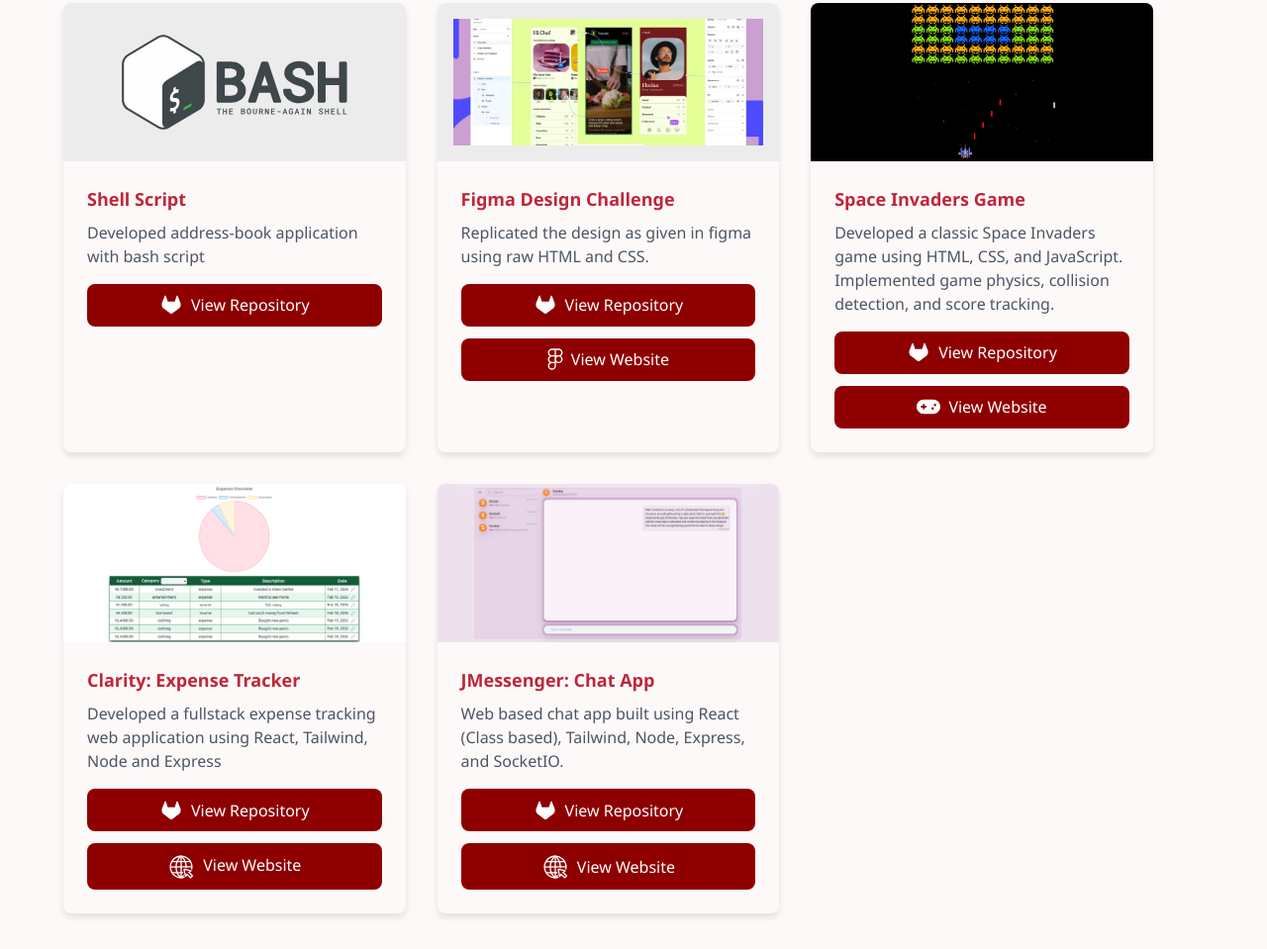
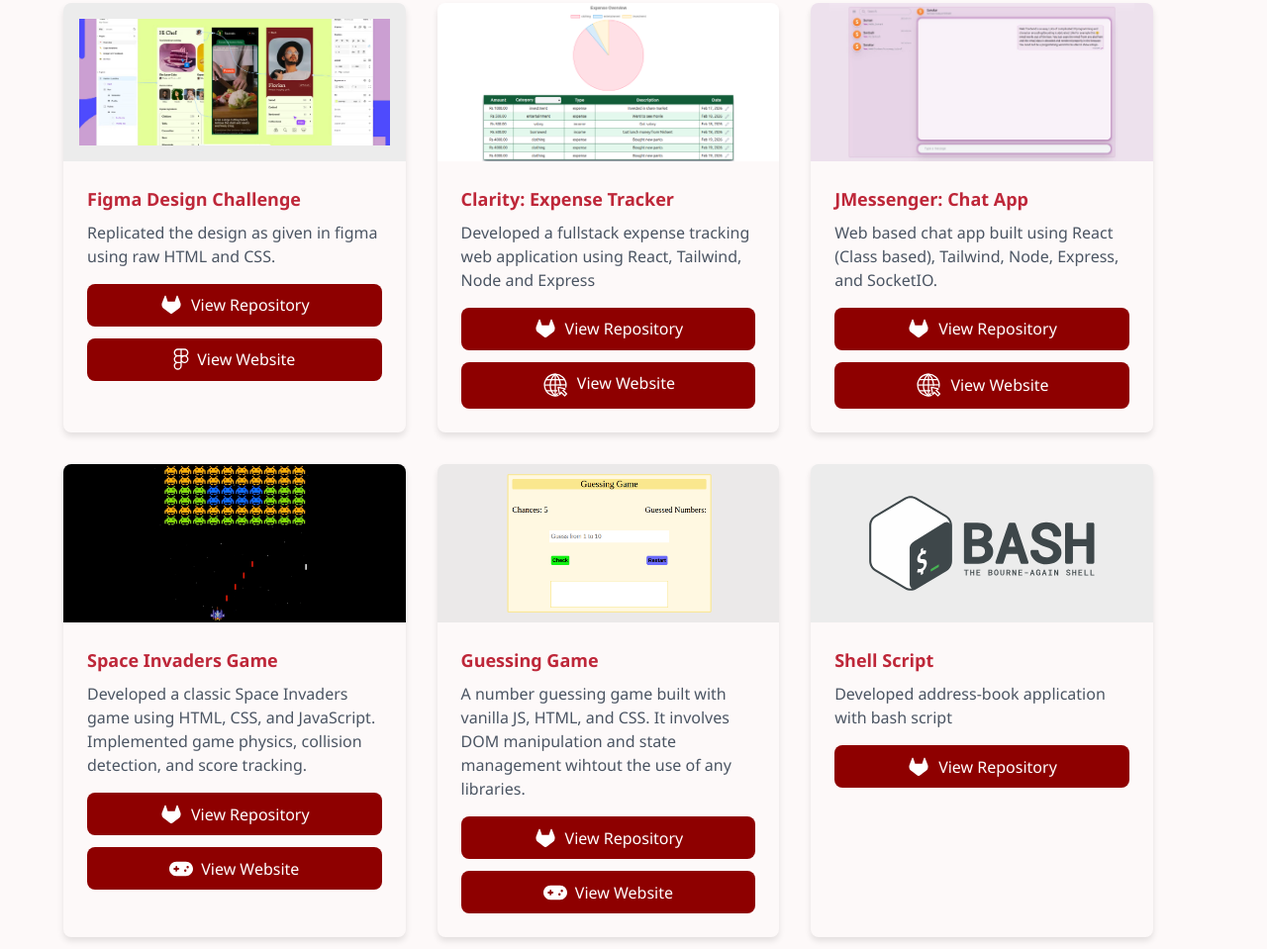
Before and after one commit to sanskarbhusal/portfolio, a website: page index.html in a window 1280 px wide. Shown: the part 701-1660 px from the top of the page at 99% size. Drawn offline with Linux system fonts and the light colour scheme.

Commit message:
feat: arrange project card based on value

```diff
--- a/index.html
+++ b/index.html
@@ -97,29 +97,6 @@
 
                 <div class="project-card">
                     <div class="h-[160px] overflow-clip">
-                        <img class="thumbnail-img" src="./assets/bash_logo.svg" alt="shell_script_thumbnail">
-                    </div>
-                    <div class="flex flex-col p-6">
-                        <h3 class="text-lg font-semibold mb-2">
-                            Shell Script
-                        </h3>
-                        <p class="text-gray-600 mb-[1em]">
-                            Developed address-book application with bash script
-                        </p>
-                        <a class="flex gap-2 justify-center bg-theme-dark hover:bg-theme-light text-white pl-4 pr-4 pt-[0.6rem] pb-[0.6rem] rounded-lg transition-colors ease-in-out"
-                            href="https://git.bajratechnologies.com/j-25-11/J-25-11-QA/sanskar-bhusal/address-book">
-                            <svg class="fill-white text-lg w-6" xmlns="http://www.w3.org/2000/svg"
-                                viewBox="0 0 640 640">
-                                <path
-                                    d="M568 268.6L567.3 266.8L497.6 85C496.2 81.4 493.7 78.4 490.4 76.4C488 74.8 485.3 73.9 482.4 73.6C479.5 73.3 476.7 73.7 474 74.7C471.3 75.7 468.9 77.4 466.9 79.5C465 81.6 463.6 84.2 462.8 86.9L415.8 230.9L225.3 230.9L178.2 86.9C177.4 84.1 176 81.6 174.1 79.5C172.1 77.4 169.7 75.8 167 74.7C164.4 73.7 161.5 73.3 158.6 73.6C155.7 73.9 153 74.8 150.6 76.4C147.4 78.4 144.8 81.5 143.4 85L73.8 266.8L73 268.6C63 294.8 61.7 323.6 69.5 350.6C77.2 377.5 93.5 401.3 115.9 418.2L116.2 418.4L116.8 418.8L222.8 498.3C261.3 527.4 289.5 548.6 307.4 562.2C311.1 564.1 315.7 566.5 320.4 566.5C325.1 566.5 329.7 564.1 333.4 562.2C351.3 548.7 379.5 527.3 418 498.3L524.7 418.4L525 418.1C547.4 401.2 563.7 377.5 570.6 350.6C579.2 323.6 578 294.8 568 268.6z" />
-                            </svg>
-                            <span> View Repository
-                            </span> </a>
-                    </div>
-                </div>
-
-                <div class="project-card">
-                    <div class="h-[160px] overflow-clip">
                         <img class="thumbnail-img figma-thumbnail" src="assets/figma-thumbnail.avif"
                             alt="figma thumbnail">
                     </div>
@@ -143,39 +120,6 @@
                             <svg class="fill-white text-lg w-4" viewBox="0 0 384 512">
                                 <path
                                     d="M14 95.8C14 42.9 56.9 0 109.8 0L274.2 0c52.9 0 95.8 42.9 95.8 95.8 0 33.5-17.2 63-43.2 80.1 26 17.1 43.2 46.6 43.2 80.1 0 52.9-42.9 95.8-95.8 95.8l-2.1 0c-24.8 0-47.4-9.4-64.4-24.9l0 88.3c0 53.6-44 96.8-97.4 96.8-52.8 0-96.3-42.8-96.3-95.8 0-33.5 17.2-63 43.2-80.1-26-17.1-43.2-46.6-43.2-80.1s17.2-63 43.2-80.1C31.2 158.8 14 129.3 14 95.8zm162.3 95.8l-66.5 0c-35.6 0-64.4 28.8-64.4 64.4 0 35.4 28.6 64.2 64 64.4l66.9 0 0-128.8zM207.7 256c0 35.6 28.8 64.4 64.4 64.4l2.1 0c35.6 0 64.4-28.8 64.4-64.4s-28.8-64.4-64.4-64.4l-2.1 0c-35.6 0-64.4 28.8-64.4 64.4zm-97.9 95.8l-.4 0c-35.4 .2-64 29-64 64.4s29.2 64.4 64.9 64.4c36.3 0 66-29.4 66-65.5l0-63.4-66.5 0zm0-320.4c-35.6 0-64.4 28.8-64.4 64.4s28.8 64.4 64.4 64.4l66.5 0 0-128.8-66.5 0zm97.9 128.8l66.5 0c35.6 0 64.4-28.8 64.4-64.4s-28.8-64.4-64.4-64.4l-66.5 0 0 128.8z" />
-                            </svg>
-                            <span> View Website
-                            </span> </a>
-                    </div>
-                </div>
-
-
-                <div class="project-card">
-                    <div class="h-[160px] overflow-clip">
-                        <img class="thumbnail-img space-invaders-thumbnail" src="assets/space-invaders-thumbnail.png"
-                            alt="game thumbnail">
-                    </div>
-                    <div class="flex flex-col p-6">
-                        <h3 class="text-lg font-semibold mb-2">
-                            Space Invaders Game
-                        </h3>
-                        <p class="text-gray-600 mb-[1em]">
-                            Developed a classic Space Invaders game using HTML, CSS, and JavaScript. Implemented game
-                            physics, collision detection, and score tracking.
-                        </p>
-                        <a class="flex gap-2 justify-center bg-theme-dark hover:bg-theme-light text-white pl-4 pr-4 pt-[0.6rem] pb-[0.6rem] rounded-lg transition-colors ease-in-out"
-                            href="https://git.bajratechnologies.com/j-25-11/J-25-11-QA/sanskar-bhusal/space-invader">
-                            <svg class="fill-white text-lg w-6" viewBox="0 0 640 640">
-                                <path
-                                    d="M568 268.6L567.3 266.8L497.6 85C496.2 81.4 493.7 78.4 490.4 76.4C488 74.8 485.3 73.9 482.4 73.6C479.5 73.3 476.7 73.7 474 74.7C471.3 75.7 468.9 77.4 466.9 79.5C465 81.6 463.6 84.2 462.8 86.9L415.8 230.9L225.3 230.9L178.2 86.9C177.4 84.1 176 81.6 174.1 79.5C172.1 77.4 169.7 75.8 167 74.7C164.4 73.7 161.5 73.3 158.6 73.6C155.7 73.9 153 74.8 150.6 76.4C147.4 78.4 144.8 81.5 143.4 85L73.8 266.8L73 268.6C63 294.8 61.7 323.6 69.5 350.6C77.2 377.5 93.5 401.3 115.9 418.2L116.2 418.4L116.8 418.8L222.8 498.3C261.3 527.4 289.5 548.6 307.4 562.2C311.1 564.1 315.7 566.5 320.4 566.5C325.1 566.5 329.7 564.1 333.4 562.2C351.3 548.7 379.5 527.3 418 498.3L524.7 418.4L525 418.1C547.4 401.2 563.7 377.5 570.6 350.6C579.2 323.6 578 294.8 568 268.6z" />
-                            </svg>
-                            <span> View Repository
-                            </span> </a>
-                        <a class="flex gap-2 justify-center bg-theme-dark hover:bg-theme-light text-white pl-4 pr-4 pt-[0.6rem] pb-[0.6rem] mt-3 rounded-lg transition-colors ease-in-out"
-                            href="https://j-25-11.pages.bajratechnologies.com/J-25-11-QA/sanskar-bhusal/space-invader/">
-                            <svg class="fill-white text-lg w-6" viewBox="0 0 640 512">
-                                <path
-                                    d="M448 64c106 0 192 86 192 192S554 448 448 448l-256 0C86 448 0 362 0 256S86 64 192 64l256 0zM192 176c-13.3 0-24 10.7-24 24l0 32-32 0c-13.3 0-24 10.7-24 24s10.7 24 24 24l32 0 0 32c0 13.3 10.7 24 24 24s24-10.7 24-24l0-32 32 0c13.3 0 24-10.7 24-24s-10.7-24-24-24l-32 0 0-32c0-13.3-10.7-24-24-24zm240 96a32 32 0 1 0 0 64 32 32 0 1 0 0-64zm64-96a32 32 0 1 0 0 64 32 32 0 1 0 0-64z" />
                             </svg>
                             <span> View Website
                             </span> </a>
@@ -265,6 +209,98 @@
                     </div>
                 </div>
 
+
+                <div class="project-card">
+                    <div class="h-[160px] overflow-clip">
+                        <img class="thumbnail-img space-invaders-thumbnail" src="assets/space-invaders-thumbnail.png"
+                            alt="game thumbnail">
+                    </div>
+                    <div class="flex flex-col p-6">
+                        <h3 class="text-lg font-semibold mb-2">
+                            Space Invaders Game
+                        </h3>
+                        <p class="text-gray-600 mb-[1em]">
+                            Developed a classic Space Invaders game using HTML, CSS, and JavaScript. Implemented game
+                            physics, collision detection, and score tracking.
+                        </p>
+                        <a class="flex gap-2 justify-center bg-theme-dark hover:bg-theme-light text-white pl-4 pr-4 pt-[0.6rem] pb-[0.6rem] rounded-lg transition-colors ease-in-out"
+                            href="https://git.bajratechnologies.com/j-25-11/J-25-11-QA/sanskar-bhusal/space-invader">
+                            <svg class="fill-white text-lg w-6" viewBox="0 0 640 640">
+                                <path
+                                    d="M568 268.6L567.3 266.8L497.6 85C496.2 81.4 493.7 78.4 490.4 76.4C488 74.8 485.3 73.9 482.4 73.6C479.5 73.3 476.7 73.7 474 74.7C471.3 75.7 468.9 77.4 466.9 79.5C465 81.6 463.6 84.2 462.8 86.9L415.8 230.9L225.3 230.9L178.2 86.9C177.4 84.1 176 81.6 174.1 79.5C172.1 77.4 169.7 75.8 167 74.7C164.4 73.7 161.5 73.3 158.6 73.6C155.7 73.9 153 74.8 150.6 76.4C147.4 78.4 144.8 81.5 143.4 85L73.8 266.8L73 268.6C63 294.8 61.7 323.6 69.5 350.6C77.2 377.5 93.5 401.3 115.9 418.2L116.2 418.4L116.8 418.8L222.8 498.3C261.3 527.4 289.5 548.6 307.4 562.2C311.1 564.1 315.7 566.5 320.4 566.5C325.1 566.5 329.7 564.1 333.4 562.2C351.3 548.7 379.5 527.3 418 498.3L524.7 418.4L525 418.1C547.4 401.2 563.7 377.5 570.6 350.6C579.2 323.6 578 294.8 568 268.6z" />
+                            </svg>
+                            <span> View Repository
+                            </span> </a>
+                        <a class="flex gap-2 justify-center bg-theme-dark hover:bg-theme-light text-white pl-4 pr-4 pt-[0.6rem] pb-[0.6rem] mt-3 rounded-lg transition-colors ease-in-out"
+                            href="https://j-25-11.pages.bajratechnologies.com/J-25-11-QA/sanskar-bhusal/space-invader/">
+                            <svg class="fill-white text-lg w-6" viewBox="0 0 640 512">
+                                <path
+                                    d="M448 64c106 0 192 86 192 192S554 448 448 448l-256 0C86 448 0 362 0 256S86 64 192 64l256 0zM192 176c-13.3 0-24 10.7-24 24l0 32-32 0c-13.3 0-24 10.7-24 24s10.7 24 24 24l32 0 0 32c0 13.3 10.7 24 24 24s24-10.7 24-24l0-32 32 0c13.3 0 24-10.7 24-24s-10.7-24-24-24l-32 0 0-32c0-13.3-10.7-24-24-24zm240 96a32 32 0 1 0 0 64 32 32 0 1 0 0-64zm64-96a32 32 0 1 0 0 64 32 32 0 1 0 0-64z" />
+                            </svg>
+                            <span> View Website
+                            </span> </a>
+                    </div>
+                </div>
+
+
+                <div class="project-card">
+                    <div class="h-[160px] overflow-clip">
+                        <img class="thumbnail-img guessing-game-thumbnail" src="assets/guessing-game-thumbnail.png"
+                            alt="game thumbnail">
+                    </div>
+                    <div class="flex flex-col p-6">
+                        <h3 class="text-lg font-semibold mb-2">
+                            Guessing Game
+                        </h3>
+                        <p class="text-gray-600 mb-[1em]">
+                            A number guessing game built with vanilla JS, HTML, and CSS. It involves DOM manipulation
+                            and state management wihtout the use of any libraries.
+
+                        </p>
+                        <a class="flex gap-2 justify-center bg-theme-dark hover:bg-theme-light text-white pl-4 pr-4 pt-[0.6rem] pb-[0.6rem] rounded-lg transition-colors ease-in-out"
+                            href="https://git.bajratechnologies.com/j-25-11/J-25-11-QA/sanskar-bhusal/space-invader">
+                            <svg class="fill-white text-lg w-6" viewBox="0 0 640 640">
+                                <path
+                                    d="M568 268.6L567.3 266.8L497.6 85C496.2 81.4 493.7 78.4 490.4 76.4C488 74.8 485.3 73.9 482.4 73.6C479.5 73.3 476.7 73.7 474 74.7C471.3 75.7 468.9 77.4 466.9 79.5C465 81.6 463.6 84.2 462.8 86.9L415.8 230.9L225.3 230.9L178.2 86.9C177.4 84.1 176 81.6 174.1 79.5C172.1 77.4 169.7 75.8 167 74.7C164.4 73.7 161.5 73.3 158.6 73.6C155.7 73.9 153 74.8 150.6 76.4C147.4 78.4 144.8 81.5 143.4 85L73.8 266.8L73 268.6C63 294.8 61.7 323.6 69.5 350.6C77.2 377.5 93.5 401.3 115.9 418.2L116.2 418.4L116.8 418.8L222.8 498.3C261.3 527.4 289.5 548.6 307.4 562.2C311.1 564.1 315.7 566.5 320.4 566.5C325.1 566.5 329.7 564.1 333.4 562.2C351.3 548.7 379.5 527.3 418 498.3L524.7 418.4L525 418.1C547.4 401.2 563.7 377.5 570.6 350.6C579.2 323.6 578 294.8 568 268.6z" />
+                            </svg>
+                            <span> View Repository
+                            </span> </a>
+                        <a class="flex gap-2 justify-center bg-theme-dark hover:bg-theme-light text-white pl-4 pr-4 pt-[0.6rem] pb-[0.6rem] mt-3 rounded-lg transition-colors ease-in-out"
+                            href="https://j-25-11.pages.bajratechnologies.com/J-25-11-QA/sanskar-bhusal/space-invader/">
+                            <svg class="fill-white text-lg w-6" viewBox="0 0 640 512">
+                                <path
+                                    d="M448 64c106 0 192 86 192 192S554 448 448 448l-256 0C86 448 0 362 0 256S86 64 192 64l256 0zM192 176c-13.3 0-24 10.7-24 24l0 32-32 0c-13.3 0-24 10.7-24 24s10.7 24 24 24l32 0 0 32c0 13.3 10.7 24 24 24s24-10.7 24-24l0-32 32 0c13.3 0 24-10.7 24-24s-10.7-24-24-24l-32 0 0-32c0-13.3-10.7-24-24-24zm240 96a32 32 0 1 0 0 64 32 32 0 1 0 0-64zm64-96a32 32 0 1 0 0 64 32 32 0 1 0 0-64z" />
+                            </svg>
+                            <span> View Website
+                            </span> </a>
+                    </div>
+                </div>
+
+
+                <div class="project-card">
+                    <div class="h-[160px] overflow-clip">
+                        <img class="thumbnail-img" src="./assets/bash_logo.svg" alt="shell_script_thumbnail">
+                    </div>
+                    <div class="flex flex-col p-6">
+                        <h3 class="text-lg font-semibold mb-2">
+                            Shell Script
+                        </h3>
+                        <p class="text-gray-600 mb-[1em]">
+                            Developed address-book application with bash script
+                        </p>
+                        <a class="flex gap-2 justify-center bg-theme-dark hover:bg-theme-light text-white pl-4 pr-4 pt-[0.6rem] pb-[0.6rem] rounded-lg transition-colors ease-in-out"
+                            href="https://git.bajratechnologies.com/j-25-11/J-25-11-QA/sanskar-bhusal/address-book">
+                            <svg class="fill-white text-lg w-6" xmlns="http://www.w3.org/2000/svg"
+                                viewBox="0 0 640 640">
+                                <path
+                                    d="M568 268.6L567.3 266.8L497.6 85C496.2 81.4 493.7 78.4 490.4 76.4C488 74.8 485.3 73.9 482.4 73.6C479.5 73.3 476.7 73.7 474 74.7C471.3 75.7 468.9 77.4 466.9 79.5C465 81.6 463.6 84.2 462.8 86.9L415.8 230.9L225.3 230.9L178.2 86.9C177.4 84.1 176 81.6 174.1 79.5C172.1 77.4 169.7 75.8 167 74.7C164.4 73.7 161.5 73.3 158.6 73.6C155.7 73.9 153 74.8 150.6 76.4C147.4 78.4 144.8 81.5 143.4 85L73.8 266.8L73 268.6C63 294.8 61.7 323.6 69.5 350.6C77.2 377.5 93.5 401.3 115.9 418.2L116.2 418.4L116.8 418.8L222.8 498.3C261.3 527.4 289.5 548.6 307.4 562.2C311.1 564.1 315.7 566.5 320.4 566.5C325.1 566.5 329.7 564.1 333.4 562.2C351.3 548.7 379.5 527.3 418 498.3L524.7 418.4L525 418.1C547.4 401.2 563.7 377.5 570.6 350.6C579.2 323.6 578 294.8 568 268.6z" />
+                            </svg>
+                            <span> View Repository
+                            </span> </a>
+                    </div>
+                </div>
+
+
             </div>
         </section>
 
--- a/preprocessor.css
+++ b/preprocessor.css
@@ -98,6 +98,14 @@ body {
     background-color: black;
 }
 
+.guessing-game-thumbnail {
+    padding-inline: 0.01rem;
+    padding-block: 0.01rem;
+    object-fit: contain;
+    object-position: center;
+    background-color: #EBE9E9;
+}
+
 .clarity-thumbnail-img {
     width: 100%;
     height: 100%;
@@ -114,6 +122,8 @@ body {
     object-position: center;
 }
 
+
+
 .hide {
     display: none;
 }
```
Also changed, not shown: assets/guessing-game-thumbnail.png (added).
